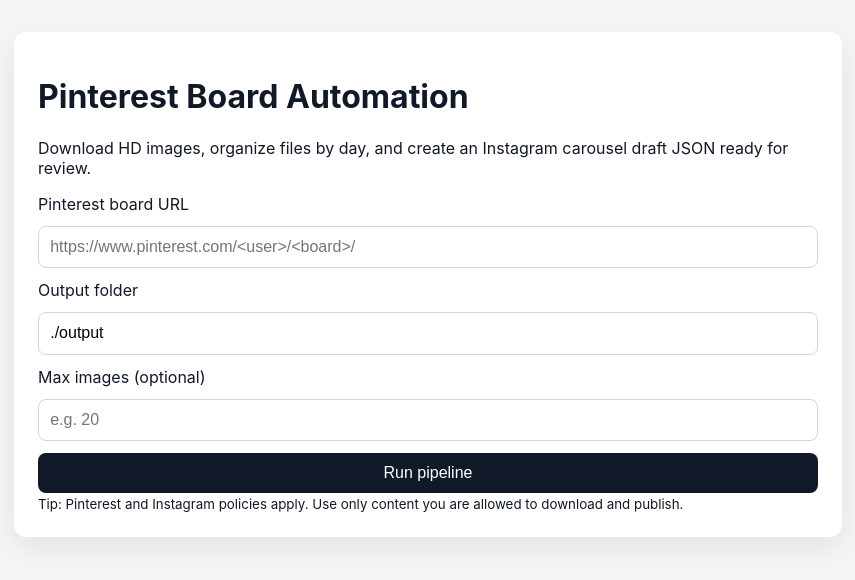
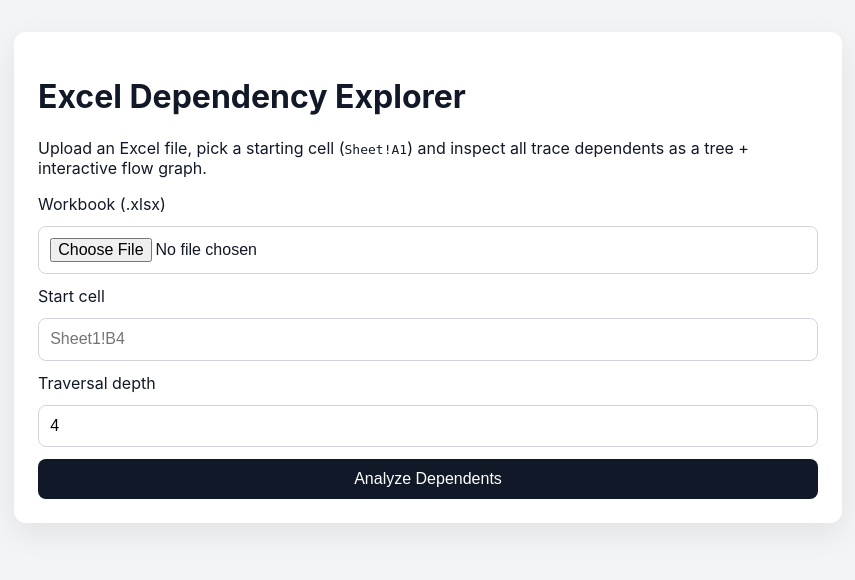
Before and after one commit to jxhlim/Amaryllis, a Flask app: page / in a window 1280 px wide. Shown: the top 580 px of the page, without its empty margins (212-1067 px from the left). Run offline with Flask 3, Linux system fonts and the light colour scheme.

Commit message:
Build Excel dependency explorer with tree and graph views

```diff
--- a/app.py
+++ b/app.py
@@ -1,15 +1,16 @@
 from __future__ import annotations
 
+import json
+import tempfile
 from pathlib import Path
+
 from flask import Flask, flash, redirect, render_template, request, url_for
 
-from src.validation import looks_like_pinterest_board
-from src.workflow import PinterestDownloadError, Workflow
+from src.dependency_graph import DependencyGraph, normalize_cell
+from src.workbook_reader import read_formulas_from_workbook
 
 app = Flask(__name__)
 app.secret_key = "replace-me"
-workflow = Workflow()
-
 
 
 @app.route("/", methods=["GET"])
@@ -17,41 +18,48 @@
     return render_template("index.html")
 
 
-@app.route("/run", methods=["POST"])
-def run_pipeline():
-    board_url = request.form.get("board_url", "").strip()
-    output_dir = request.form.get("output_dir", "./output").strip()
-    max_images = request.form.get("max_images", "").strip()
+@app.route("/analyze", methods=["POST"])
+def analyze():
+    workbook = request.files.get("workbook")
+    start_cell = request.form.get("start_cell", "").strip()
+    max_depth = request.form.get("max_depth", "4").strip()
 
-    if not board_url:
-        flash("Please provide a Pinterest board URL.", "error")
+    if not workbook or not workbook.filename:
+        flash("Please upload an .xlsx workbook.", "error")
         return redirect(url_for("index"))
 
-    if not looks_like_pinterest_board(board_url):
-        flash("Please provide a valid Pinterest board URL, for example: https://www.pinterest.com/<user>/<board>/", "error")
+    if not start_cell or "!" not in start_cell:
+        flash("Start cell must be in format SheetName!A1.", "error")
         return redirect(url_for("index"))
 
-    parsed_limit = int(max_images) if max_images.isdigit() else None
+    try:
+        parsed_depth = max(1, min(int(max_depth), 12))
+    except ValueError:
+        flash("Max depth must be a number.", "error")
+        return redirect(url_for("index"))
 
-    try:
-        images, draft = workflow.run(
-            board_url=board_url,
-            output_root=Path(output_dir).expanduser().resolve(),
-            max_images=parsed_limit,
-        )
-    except PinterestDownloadError as err:
-        flash(str(err), "error")
-        return redirect(url_for("index"))
-    except Exception as err:  # pragma: no cover - safety fallback for UI
-        flash(f"Unexpected error: {err}", "error")
-        return redirect(url_for("index"))
+    with tempfile.TemporaryDirectory() as tmpdir:
+        file_path = Path(tmpdir) / workbook.filename
+        workbook.save(file_path)
+        formulas = read_formulas_from_workbook(file_path)
+
+    graph = DependencyGraph(formulas)
+    sheet, addr = start_cell.split("!", 1)
+    start = normalize_cell(sheet, addr)
+
+    tree = graph.tree(start, max_depth=parsed_depth)
+    edges = graph.subgraph_edges(start, max_depth=parsed_depth)
+
+    nodes = sorted({start, *[s for s, _ in edges], *[t for _, t in edges]})
 
     return render_template(
         "result.html",
-        images=[str(path) for path in images],
-        draft_path=str(draft.draft_path),
-        caption=draft.payload["caption"],
-        source=draft.payload["source"],
+        start_cell=start,
+        tree=tree,
+        formulas_count=len(formulas),
+        nodes_json=json.dumps([{"data": {"id": n, "label": n}} for n in nodes]),
+        edges_json=json.dumps([{"data": {"source": s, "target": t}} for s, t in edges]),
+        dependents=graph.dependents(start, max_depth=parsed_depth),
     )
 
 
--- a/requirements.txt
+++ b/requirements.txt
@@ -1,2 +1,3 @@
 Flask==3.0.3
-gallery-dl==1.29.7
+openpyxl==3.1.5
+pytest==8.3.2
--- a/static/styles.css
+++ b/static/styles.css
@@ -4,17 +4,27 @@
 
 body {
   margin: 0;
-  background: #f4f5f7;
+  background: #f3f4f6;
   color: #111827;
 }
 
 .card {
   max-width: 780px;
   margin: 2rem auto;
-  background: #ffffff;
+  background: #fff;
   padding: 1.5rem;
   border-radius: 12px;
   box-shadow: 0 10px 30px rgba(0, 0, 0, 0.08);
+}
+
+.card.wide {
+  max-width: 1200px;
+}
+
+.grid {
+  display: grid;
+  grid-template-columns: 1fr 1fr;
+  gap: 1rem;
 }
 
 form {
--- a/templates/index.html
+++ b/templates/index.html
@@ -3,42 +3,37 @@
   <head>
     <meta charset="UTF-8" />
     <meta name="viewport" content="width=device-width, initial-scale=1.0" />
-    <title>Pinterest → Instagram Carousel Drafts</title>
+    <title>Excel Dependency Explorer</title>
     <link rel="stylesheet" href="{{ url_for('static', filename='styles.css') }}" />
   </head>
   <body>
     <main class="card">
-      <h1>Pinterest Board Automation</h1>
+      <h1>Excel Dependency Explorer</h1>
       <p>
-        Download HD images, organize files by day, and create an Instagram carousel draft JSON ready for review.
+        Upload an Excel file, pick a starting cell (<code>Sheet!A1</code>) and inspect all trace dependents
+        as a tree + interactive flow graph.
       </p>
 
       {% with messages = get_flashed_messages(with_categories=true) %}
         {% if messages %}
-          <div>
-            {% for category, message in messages %}
-              <div class="alert {{ category }}">{{ message }}</div>
-            {% endfor %}
-          </div>
+          {% for category, message in messages %}
+            <div class="alert {{ category }}">{{ message }}</div>
+          {% endfor %}
         {% endif %}
       {% endwith %}
 
-      <form action="{{ url_for('run_pipeline') }}" method="post">
-        <label for="board_url">Pinterest board URL</label>
-        <input id="board_url" name="board_url" placeholder="https://www.pinterest.com/<user>/<board>/" required />
+      <form action="{{ url_for('analyze') }}" method="post" enctype="multipart/form-data">
+        <label for="workbook">Workbook (.xlsx)</label>
+        <input id="workbook" name="workbook" type="file" accept=".xlsx" required />
 
-        <label for="output_dir">Output folder</label>
-        <input id="output_dir" name="output_dir" value="./output" />
+        <label for="start_cell">Start cell</label>
+        <input id="start_cell" name="start_cell" placeholder="Sheet1!B4" required />
 
-        <label for="max_images">Max images (optional)</label>
-        <input id="max_images" name="max_images" type="number" min="1" placeholder="e.g. 20" />
+        <label for="max_depth">Traversal depth</label>
+        <input id="max_depth" name="max_depth" type="number" min="1" max="12" value="4" />
 
-        <button type="submit">Run pipeline</button>
+        <button type="submit">Analyze Dependents</button>
       </form>
-
-      <small>
-        Tip: Pinterest and Instagram policies apply. Use only content you are allowed to download and publish.
-      </small>
     </main>
   </body>
 </html>
```
Also changed, not shown: other parts of static/styles.css (+28 -5 lines), src/dependency_graph.py (added, +130 -0 lines), src/workbook_reader.py (added, +20 -0 lines), templates/result.html (+51 -17 lines), tests/test_workflow.py (+28 -39 lines), README.md.
